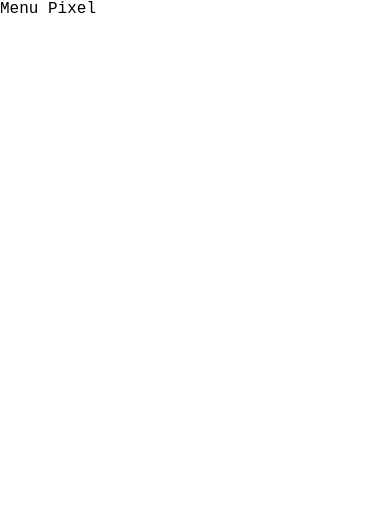
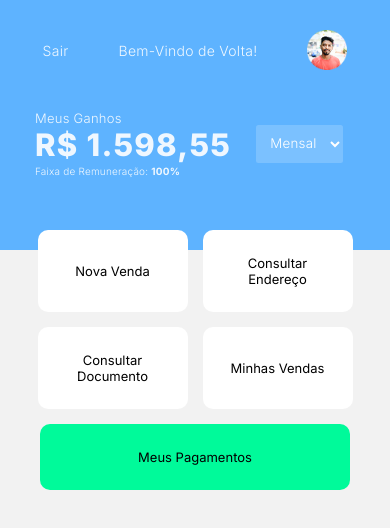
Before and after one commit to dinizdv/mobile-viggo, a React (Vite) app: page /menu_pixel in a window 390 px wide. Shown: the top 528 px of the page. Built offline with nearby package versions, Linux system fonts and the light colour scheme.

Commit message:
Atualização 1

```diff
--- a/src/pages/MenuPixel/index.jsx
+++ b/src/pages/MenuPixel/index.jsx
@@ -1,10 +1,48 @@
 import '../../styles/menuPixel.css'
+
+import React from './../../assets/profile_photo.png'
 
 const Home = () => {
     return(
-        <div className="container-home">
-            <h1>Menu Pixel</h1>
-        </div>
+        <section>
+            <div className="container-home">
+                <div className="menu_top">
+                    <p>Sair</p>
+                    <h1>Bem-Vindo de Volta!</h1>
+                    <img src={React}/>
+                </div>
+
+                <div className="meusGanhos">
+                    <div className="positionGanhos">
+                        <p>Meus Ganhos</p>
+                        <h1>R$ 1.598,55</h1>
+                        <p className="faixaRemunera">Faixa de Remuneração: <strong>100%</strong></p>
+                    </div>
+
+                    <select name="tipo" id="tipo">
+                        <option value="Mensal">Mensal</option>
+                        <option value="Diário">Diário</option>
+                        <option value="Hoje">Hoje</option>
+                    </select>
+                </div>
+            </div>
+
+            <div className="container-buttons">
+                <div className="line_top">
+                    <button type="button">Nova Venda</button>
+                    <button type="button">Consultar Endereço</button>
+                </div>
+
+                <div className="line_bottom">
+                    <button type="button">Consultar Documento</button>
+                    <button type="button">Minhas Vendas</button>
+                </div>
+
+                <div className="payment">
+                    <button>Meus Pagamentos</button>
+                </div>
+            </div>
+        </section>
     )
 }
 
--- a/src/pages/Register/index.jsx
+++ b/src/pages/Register/index.jsx
@@ -1,9 +1,7 @@
 const Register = () => {
-    return(
-        <div className="container-register">
-            <div className="header-register">
-
-            </div>
-        </div>
+    return (
+        <div className=""></div>
     )
 }
+
+export default Register
--- a/src/styles/menuPixel.css
+++ b/src/styles/menuPixel.css
@@ -0,0 +1,143 @@
+@import url('https://fonts.googleapis.com/css2?family=Inter:ital,opsz,wght@0,14..32,100..900;1,14..32,100..900&display=swap');
+
+* {
+    margin: 0;
+    padding: 0;
+    font-family: 'Inter', sans-serif;
+}
+
+body {
+    background-color: #F2F2F2;
+}
+
+@media (max-width: 600px) {
+  .container-home {
+    background-color: #5EB3FF;
+    height: 250px;
+  }
+
+  .container-home h1 {
+    margin: 0 50px;
+  }
+
+  .container-home p, .container-home h1 {
+    font-size: 14px;
+    color: #FFFFFF;
+    opacity: 0.9;
+    font-weight: 300;
+    letter-spacing: 0.02em;
+  }
+
+  .container-home img {
+    width: 40px;
+    height: 40px;
+  }
+
+  .container-buttons {
+    margin-top: -20px;
+  }
+
+  .line_top button:nth-child(1), .line_bottom button:nth-child(1) {
+    margin-right: 15px;
+  }
+
+  .line_top, .line_bottom {
+    display: flex;
+    justify-content: center;
+    margin-bottom: 15px;
+  }
+
+  .line_top button, .line_bottom button {
+    width: 100px;
+    font-size: 13px;
+    background-color: #FFFFFF;
+    padding: 25px;
+    border-radius: 10px;
+    cursor: pointer;
+    display: flex;
+    align-items: center;
+    justify-content: center;
+    text-align: center;
+    z-index: 1;
+  }
+
+  .payment {
+    display: flex;
+    justify-content: center;
+    align-items: center;
+  }
+
+  .payment button {
+    width: 260px;
+    font-size: 13px;
+    cursor: pointer;
+    padding: 25px;
+    background-color: #00FA9A;
+    border-radius: 10px;
+    display: flex;
+    align-items: center;
+    justify-content: center;
+  }
+
+  .menu_top {
+    padding-top: 30px;
+    display: flex;
+    justify-content: center;
+    align-items: center;
+    margin-bottom: 40px;
+  }
+
+  .meusGanhos {
+    display: flex;
+    align-items: center;
+  }
+
+  .positionGanhos {
+    display: flex;
+    flex-direction: column;
+    align-items: baseline;
+  }
+
+  .meusGanhos p {
+    font-size: 13px;
+  }
+
+  .meusGanhos h1 {
+    margin-top: 10px;
+    font-size: 31px;
+    font-weight: 800;
+    letter-spacing: 0.04em;
+    margin: 0 25px 0 35px;
+  }
+
+  .faixaRemunera {
+    margin-top: 2px;
+    font-size: 10px!important;
+    letter-spacing: 0.02em;
+  }
+
+  select {
+    border: none;
+    color: #FFFFFF;
+    background-color: rgba(255, 255, 255, 0.18);
+    font-weight: 300;
+    letter-spacing: 0.02em;
+    padding: 10px;
+    border-radius: 2.5px;
+  }
+
+  select option {
+    background-color: #7BC1FF;
+    color: #FFFFFF;
+    border-radius: 0;
+    font-weight: 300;
+    font-size: 12px;
+  }
+
+  select:focus {
+    outline: none;
+    border: none;
+    background-color: #7BC1FF;
+    color: #FFFFFF;
+  }
+}
```
